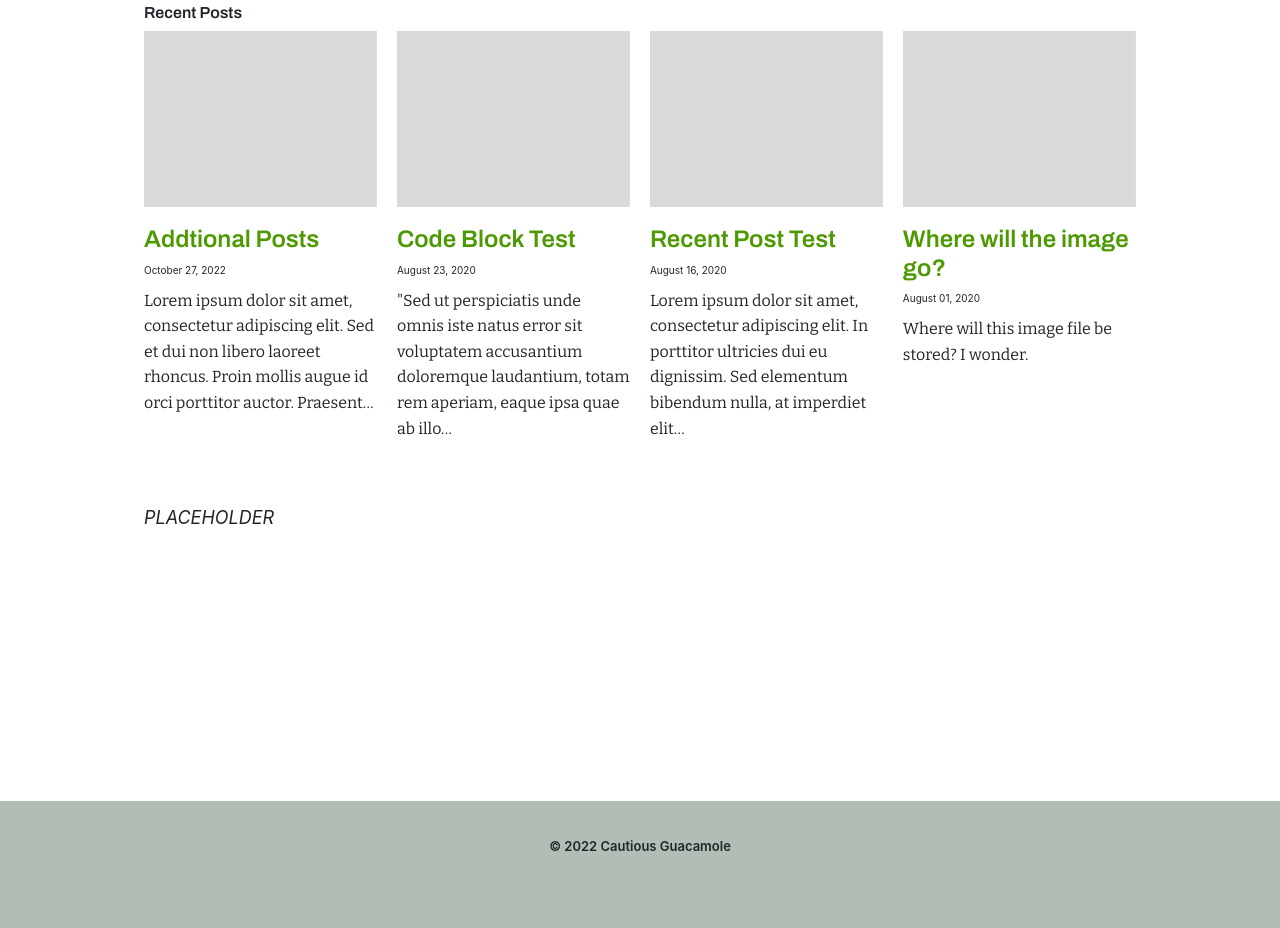
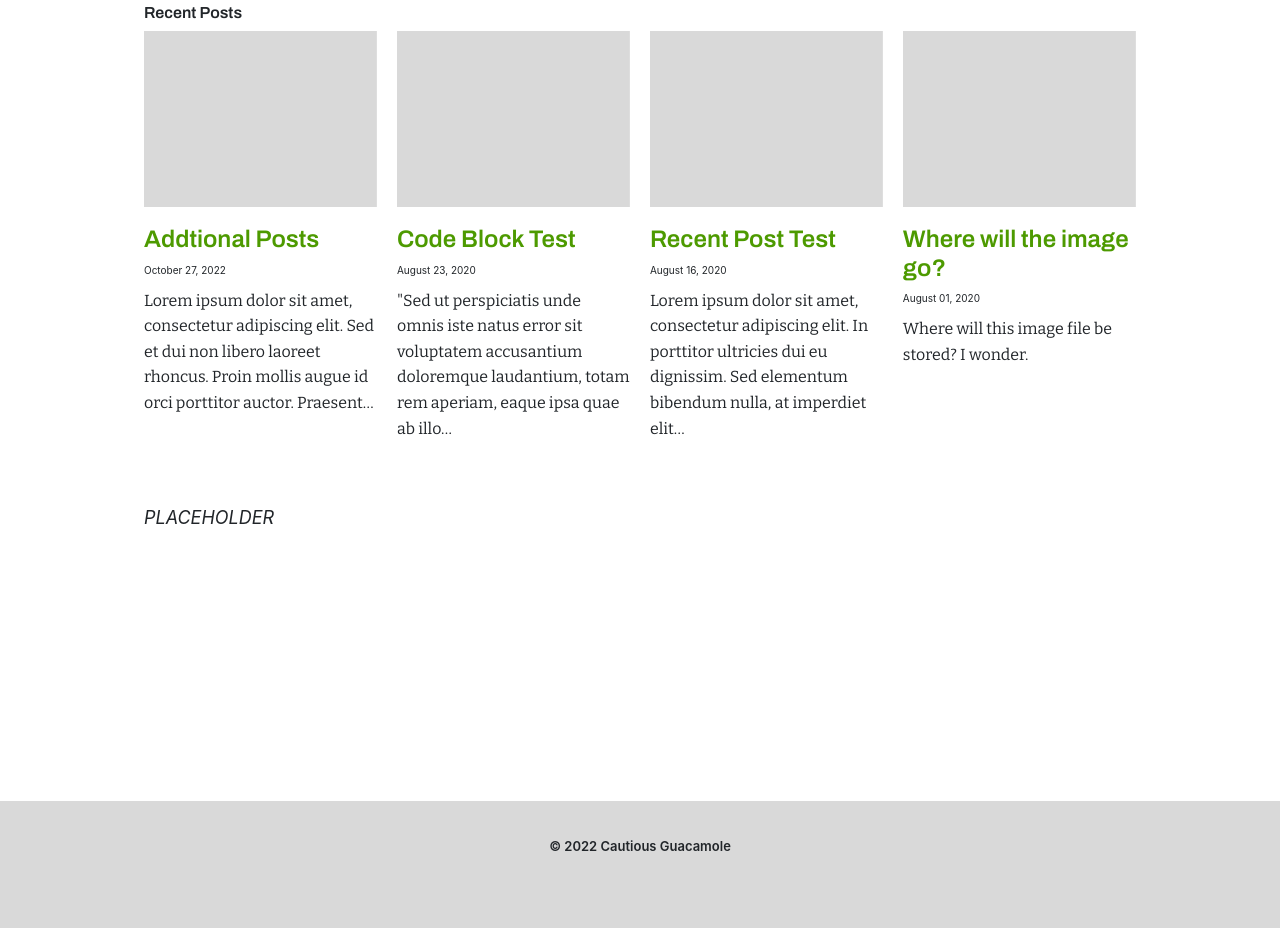
Before and after one commit to jkwak09/cautious-guacamole, a Gatsby site: page / in a window 1280 px wide. Shown: the part 677-1605 px from the top of the page. Built offline with nearby package versions, Linux system fonts and the light colour scheme; Gatsby itself is replaced by a stand-in of ours; some packages are replaced by stand-ins of ours.

Commit message:
Commit all recent changes.

```diff
--- a/src/components/footer.module.css
+++ b/src/components/footer.module.css
@@ -20,7 +20,7 @@
   bottom: 0;
   /* border: 5px solid green; */
   width: 100vw;
-  background-color:#b2beb5;
+  background-color:#d9d9d9;
   position: absolute;
 }
 
```
